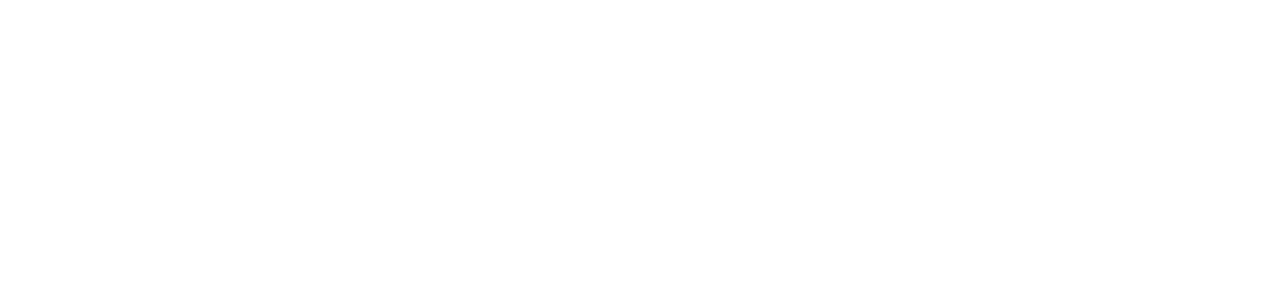
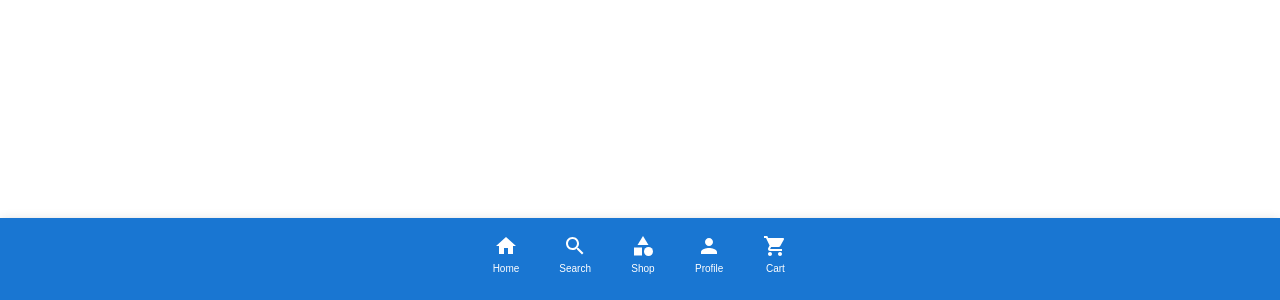
Before and after one commit to christopher-leggatt/lush-industry-project-team-1-client, a React (Create React App) app: page / in a window 1280 px wide. Shown: the part 500-800 px from the top of the page. Built offline with nearby package versions, Linux system fonts and the light colour scheme.

Commit message:
added Navbar component, styling; added routing to App.js; installed mui icons npm

```diff
--- a/package.json
+++ b/package.json
@@ -5,6 +5,7 @@
   "dependencies": {
     "@emotion/react": "^11.11.1",
     "@emotion/styled": "^11.11.0",
+    "@mui/icons-material": "^5.14.9",
     "@mui/material": "^5.14.9",
     "@reduxjs/toolkit": "^1.9.5",
     "@testing-library/jest-dom": "^5.17.0",
--- a/src/App.js
+++ b/src/App.js
@@ -1,8 +1,20 @@
 import './App.css';
+import { BrowserRouter, Routes, Route } from "react-router-dom";
+
+import Navbar from './components/Navbar/Navbar';
+import Home from './pages/Home/Home';
 
 function App() {
   return (
     <div className="App">
+    <BrowserRouter>
+        <main>
+          <Routes>
+            <Route path="/" element={<Home />} />
+          </Routes>
+        </main>
+    <Navbar />
+      </BrowserRouter>
     </div>
   );
 }
--- /dev/null
+++ b/src/components/Navbar/Navbar.jsx
@@ -0,0 +1,89 @@
+import "./_Navbar.scss";
+import React from "react";
+import { AppBar, Typography, IconButton } from "@mui/material";
+import {
+  Home,
+  Search,
+  Category,
+  Person,
+  ShoppingCart,
+} from "@mui/icons-material";
+import { useNavigate, useLocation } from "react-router-dom";
+
+const Navbar = () => {
+  const navigate = useNavigate();
+  const location = useLocation();
+
+  const navLinks = [
+    { label: "Home", route: "/home", icon: Home },
+    { label: "Search", route: "/search", icon: Search },
+    { label: "Shop", route: "/shop", icon: Category },
+    { label: "Profile", route: "/profile", icon: Person },
+    { label: "Cart", route: "/cart", icon: ShoppingCart },
+  ];
+
+  return (
+    <AppBar
+      position="fixed"
+      color="primary"
+      className="navbar"
+      sx={{
+        top: "auto",
+        bottom: 0,
+        height: "82px",
+        width: "100%",
+        display: "flex",
+        flexDirection: "row",
+        justifyContent: "center",
+        alignItems: "flex-start",
+        columnGap: "24px",
+        paddingTop: "8px",
+      }}
+    >
+      {navLinks.map((link) => (
+        <IconButton
+          key={link.route}
+          aria-label={`Go to ${link.label}`}
+          className={`navbar__item ${
+            location.pathname === link.route ? "active" : ""
+          }`}
+          onClick={() => navigate(link.route)}
+          sx={{
+            display: "flex",
+            flexDirection: "column",
+            alignItems: "center",
+            justifyContent: "space-between",
+            height: "56px",
+            color: location.pathname === link.route ? "black" : "inherit",
+
+          }}
+        >
+          <link.icon
+            className="navbar__icon"
+            sx={{
+              height: "24px",
+              width: "24px",
+              color: location.pathname === link.route ? "black" : "inherit",
+            }}
+          />
+          <Typography
+            variant="p"
+            className={`navbar__label ${
+              location.pathname === link.route ? "navbar__label--active" : ""
+            }`}
+            sx={{
+              fontSize: "10px",
+              color: "inherit",
+              textDecoration:
+                location.pathname === link.route ? "underline" : "none",
+            }}
+          >
+            {link.label}
+          </Typography>
+        </IconButton>
+      ))}
+    </AppBar>
+  );
+};
+
+export default Navbar;
--- /dev/null
+++ b/src/pages/Home/Home.jsx
@@ -0,0 +1,11 @@
+import React from 'react';
+
+const Home = () => {
+  return (
+    <div>
+
+    </div>
+  )
+}
+
+export default Home;
```
Also changed, not shown: src/components/Navbar/_Navbar.scss (added), src/pages/Home/_Home.scss (added), 1 other file (tests, documents, lock files or other folders).
